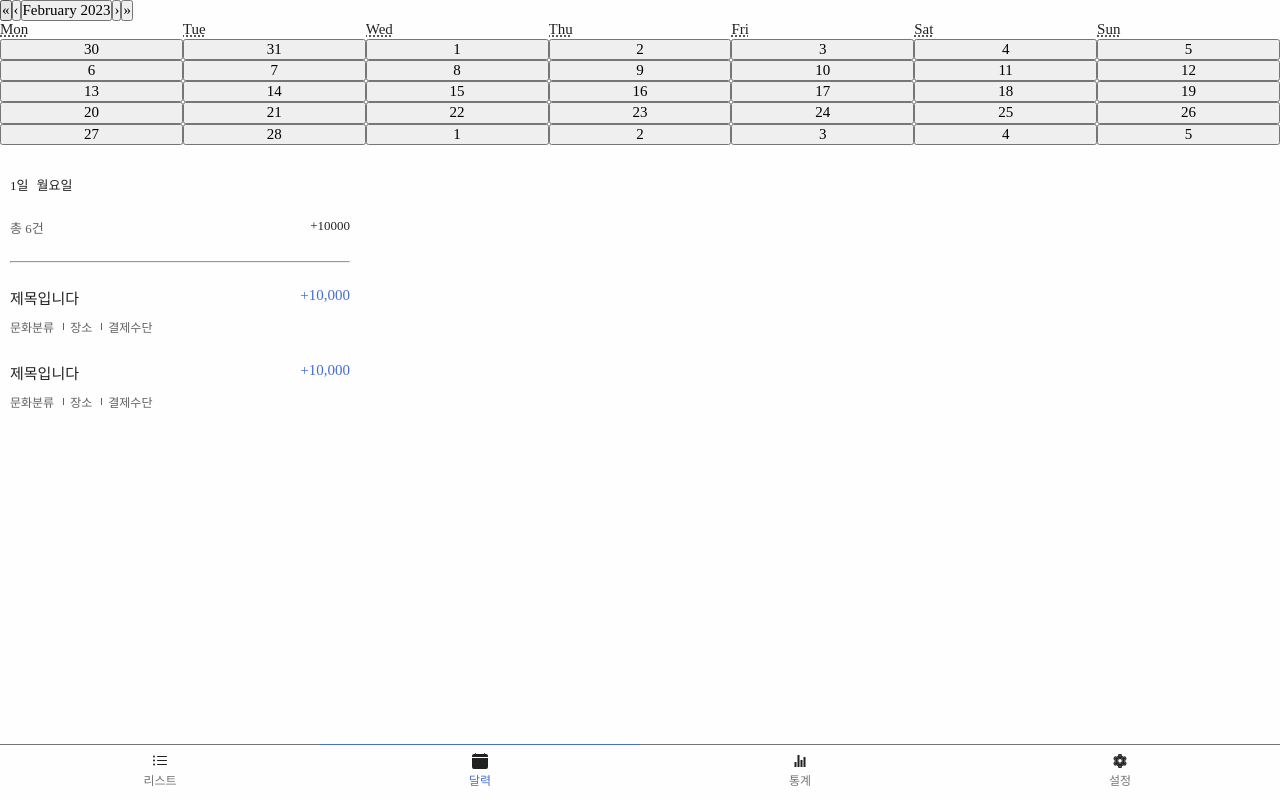
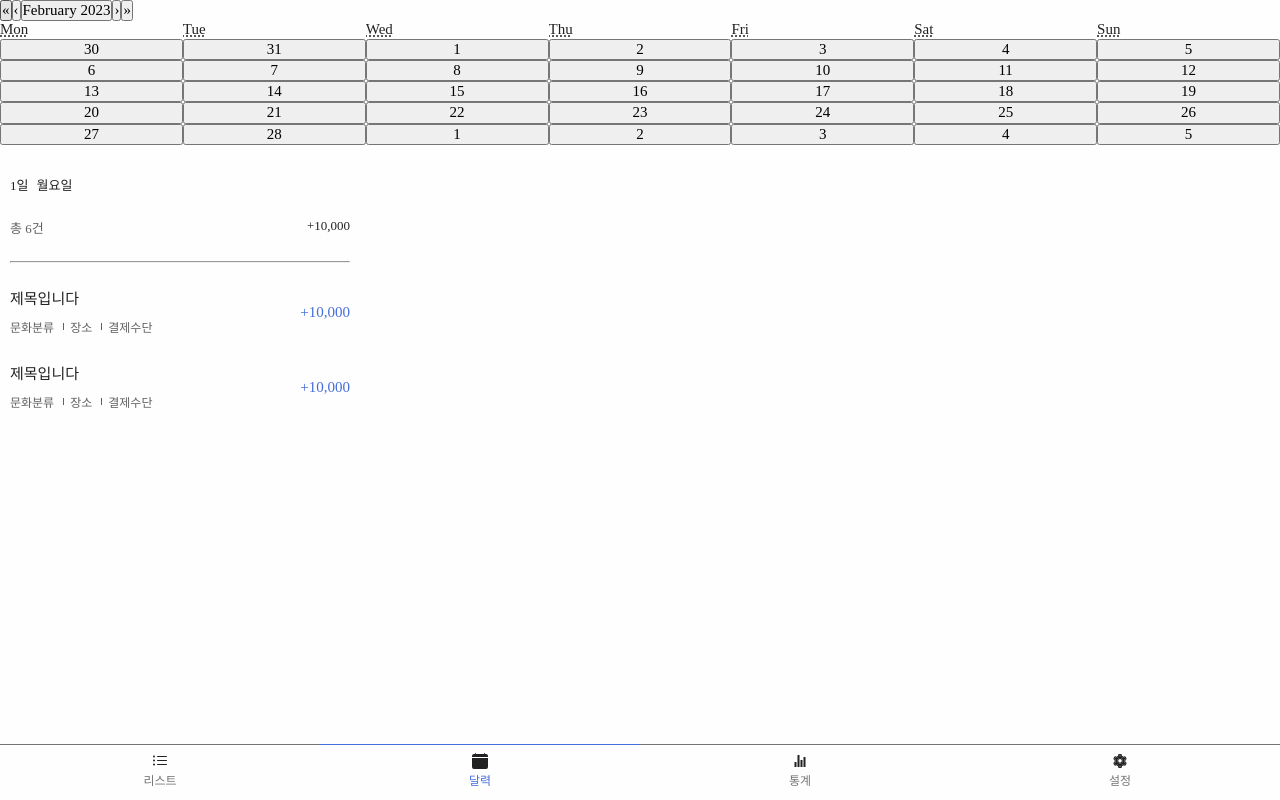
Before and after one commit to HumanJSEngine/project_budget, a React (Create React App) app: page /calendar in a window 1280 px wide. Built offline with nearby package versions, Linux system fonts and the light colour scheme; a web font is replaced by a local one.

Commit message:
캘린더 작업 중

```diff
--- a/src/components/calendar/Perdaytotal.js
+++ b/src/components/calendar/Perdaytotal.js
@@ -7,7 +7,7 @@ const Perdaytotal = ({ counts, amounts }) => {
     return (
         <Perdaytotals>
             <span>총 {counts}건</span>
-            <span>+{amounts}</span>
+            <span>+{amounts.toLocaleString()}</span>
         </Perdaytotals>
     );
 };
--- a/src/components/calendar/Price.js
+++ b/src/components/calendar/Price.js
@@ -10,5 +10,8 @@ const Price = ({ price }) => {
 const Prices = styled.div`
     font: ${fonts.score15Medium};
     color: ${colors.primary};
+    display: flex;
+    justify-content: center;
+    align-items: center;
 `;
 export default Price;
--- a/src/pages/Calendar.js
+++ b/src/pages/Calendar.js
@@ -42,7 +42,6 @@ const Calendar = () => {
                     <Price price={10000} />
                 </ExpendList>
             </Expenditure>
-
             <BottomNavigation />
         </Page>
     );
```
